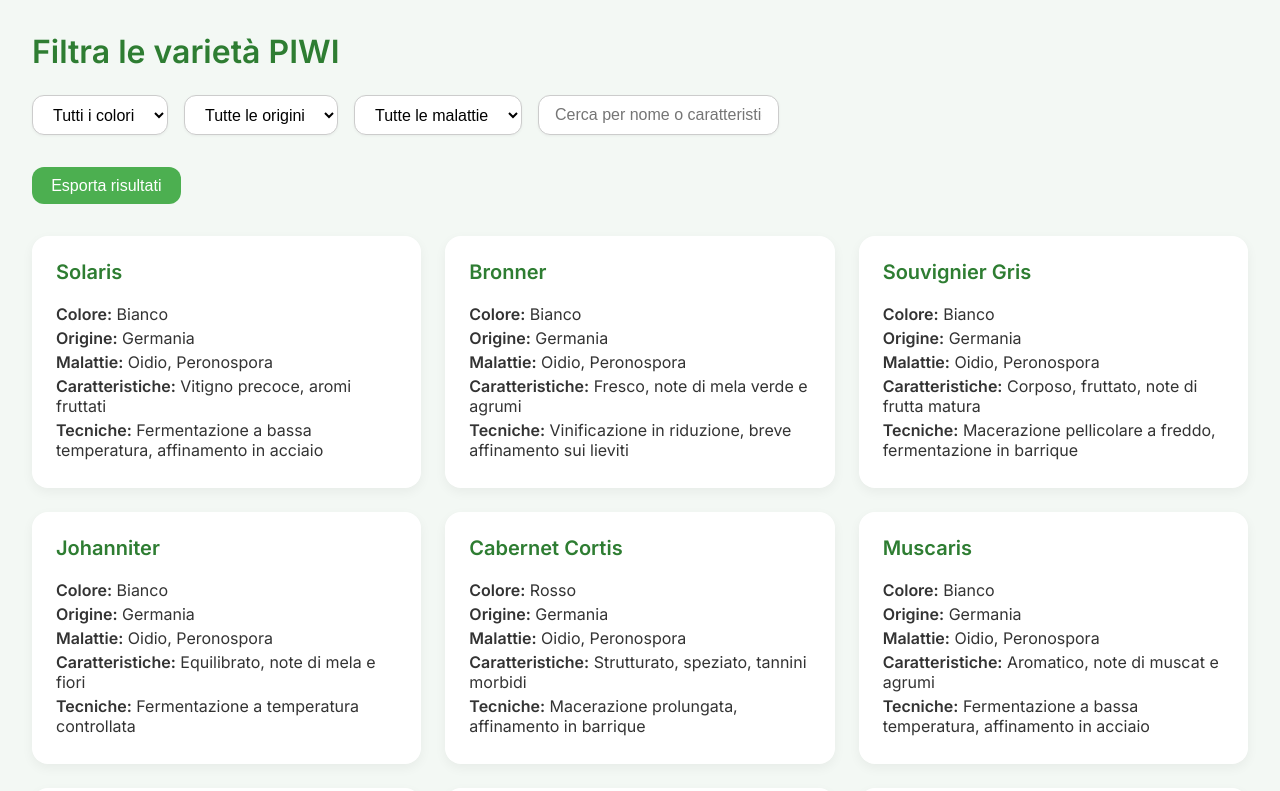
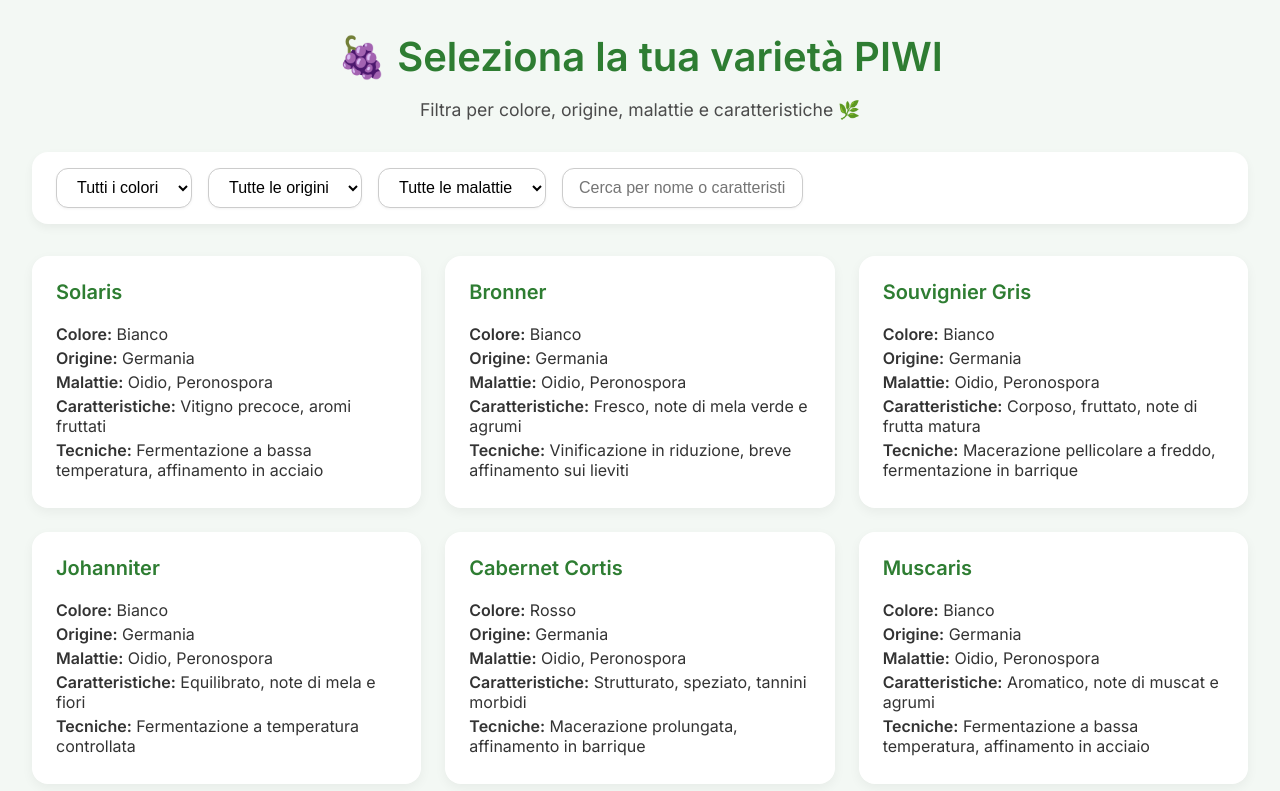
Before and after one commit to EBindo45/piwi-tool, a plain HTML site: page index.html in a window 1280 px wide. Shown: the top 791 px of the page. Drawn offline with Linux system fonts and the light colour scheme.

Commit message:
Add files via upload

```diff
--- a/index.html
+++ b/index.html
@@ -7,6 +7,9 @@
   <link href="https://fonts.googleapis.com/css2?family=Inter:wght@400;600&display=swap" rel="stylesheet">
   <style>
     body {
+      background-color: #f4f4f4;
+      color: #2e2e2e;
+
       font-family: 'Inter', sans-serif;
       margin: 2rem;
       background: #f3f8f4;
@@ -63,30 +66,28 @@
     .card p {
       margin: 0.25rem 0;
     }
+
+    .filter-box {
+      background-color: #ffffff;
+      border-radius: 16px;
+      padding: 1rem 1.5rem;
+      box-shadow: 0 4px 10px rgba(0,0,0,0.05);
+      margin-bottom: 2rem;
+    }
     @keyframes fadeIn {
+
       to { opacity: 1; }
     }
-
-    .export-button {
-      padding: 0.6rem 1.2rem;
-      font-size: 1rem;
-      background-color: #4CAF50;
-      color: white;
-      border: none;
-      border-radius: 12px;
-      cursor: pointer;
-      margin-bottom: 2rem;
-      transition: background-color 0.3s;
-    }
-    .export-button:hover {
-      background-color: #43a047;
-    }
-    </style>
-
+  </style>
 </head>
 <body>
-  <h1>Filtra le varietà PIWI</h1>
-  <div class="filters">
+
+    <header style="text-align:center; margin-bottom:2rem;">
+      <h1 style="font-size:2.5rem; margin: 0; color:#2e7d32;">🍇 Seleziona la tua varietà PIWI</h1>
+      <p style="font-size:1.1rem; color:#4b4b4b;">Filtra per colore, origine, malattie e caratteristiche 🌿</p>
+    </header>
+
+  <div class="filter-box filters">
     <select id="filter-colore">
       <option value="">Tutti i colori</option>
     </select>
@@ -98,10 +99,7 @@
     </select>
     <input type="text" id="search" placeholder="Cerca per nome o caratteristiche" />
   </div>
-
-    <button class="export-button" onclick="exportToCSV()">Esporta risultati</button>
-    <div class="results" id="results"></div>
-
+  <div class="results" id="results"></div>
 
   <script>
     const data = [
@@ -372,22 +370,6 @@
 
     populateFilters();
     filterData();
-
-    function exportToCSV() {
-      if (!filteredData.length) return;
-      const headers = Object.keys(filteredData[0]).join(",");
-      const rows = filteredData.map(obj =>
-        Object.values(obj).map(val => `"${val ? val.toString().replace(/"/g, '""') : ""}"`).join(",")
-      );
-      const csvContent = [headers, ...rows].join("\n");
-
-      const blob = new Blob([csvContent], { type: "text/csv;charset=utf-8;" });
-      const link = document.createElement("a");
-      link.href = URL.createObjectURL(blob);
-      link.download = "varieta_piwi_filtrate.csv";
-      link.click();
-    }
-    </script>
-
+  </script>
 </body>
 </html>
```
